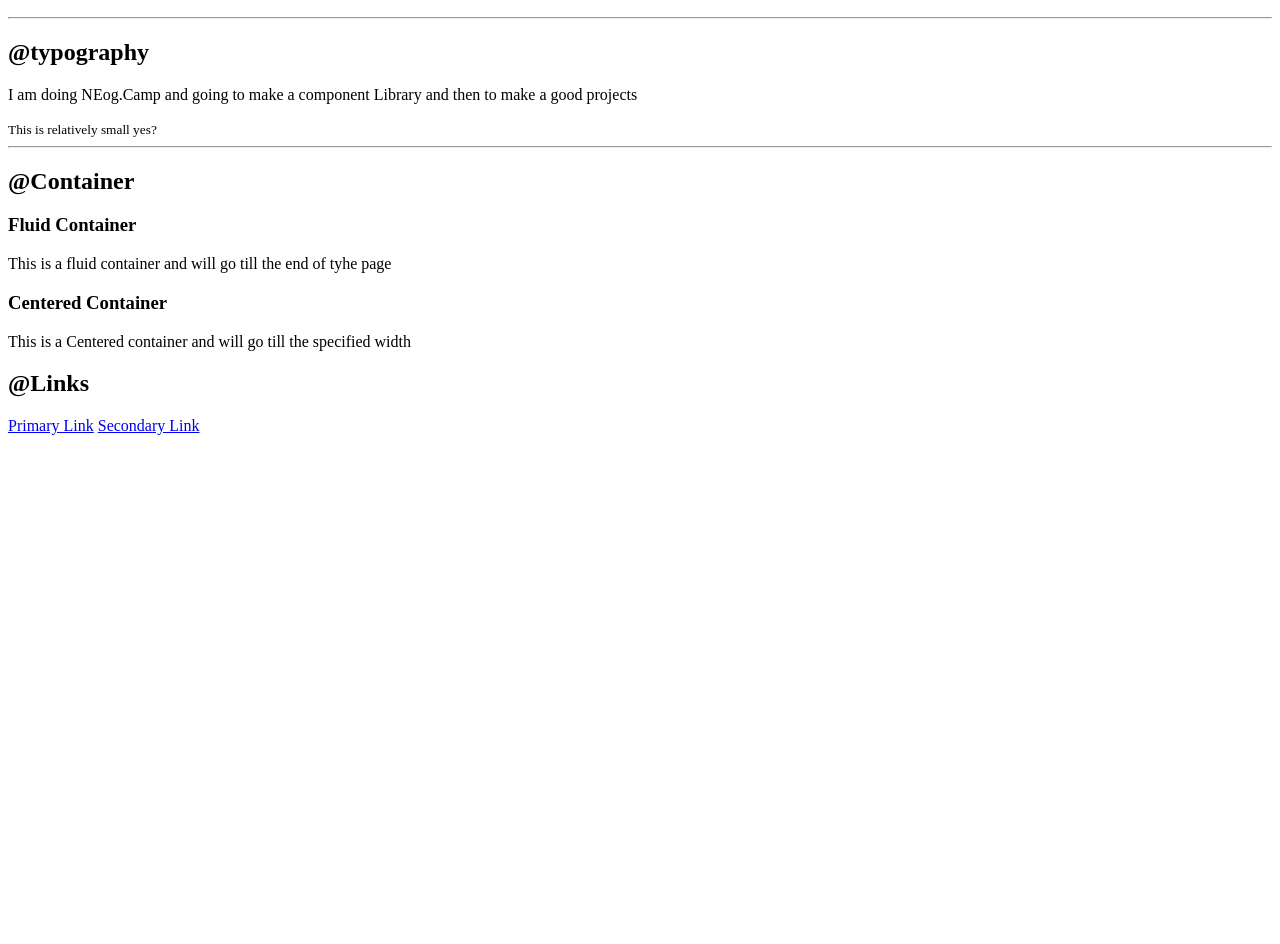
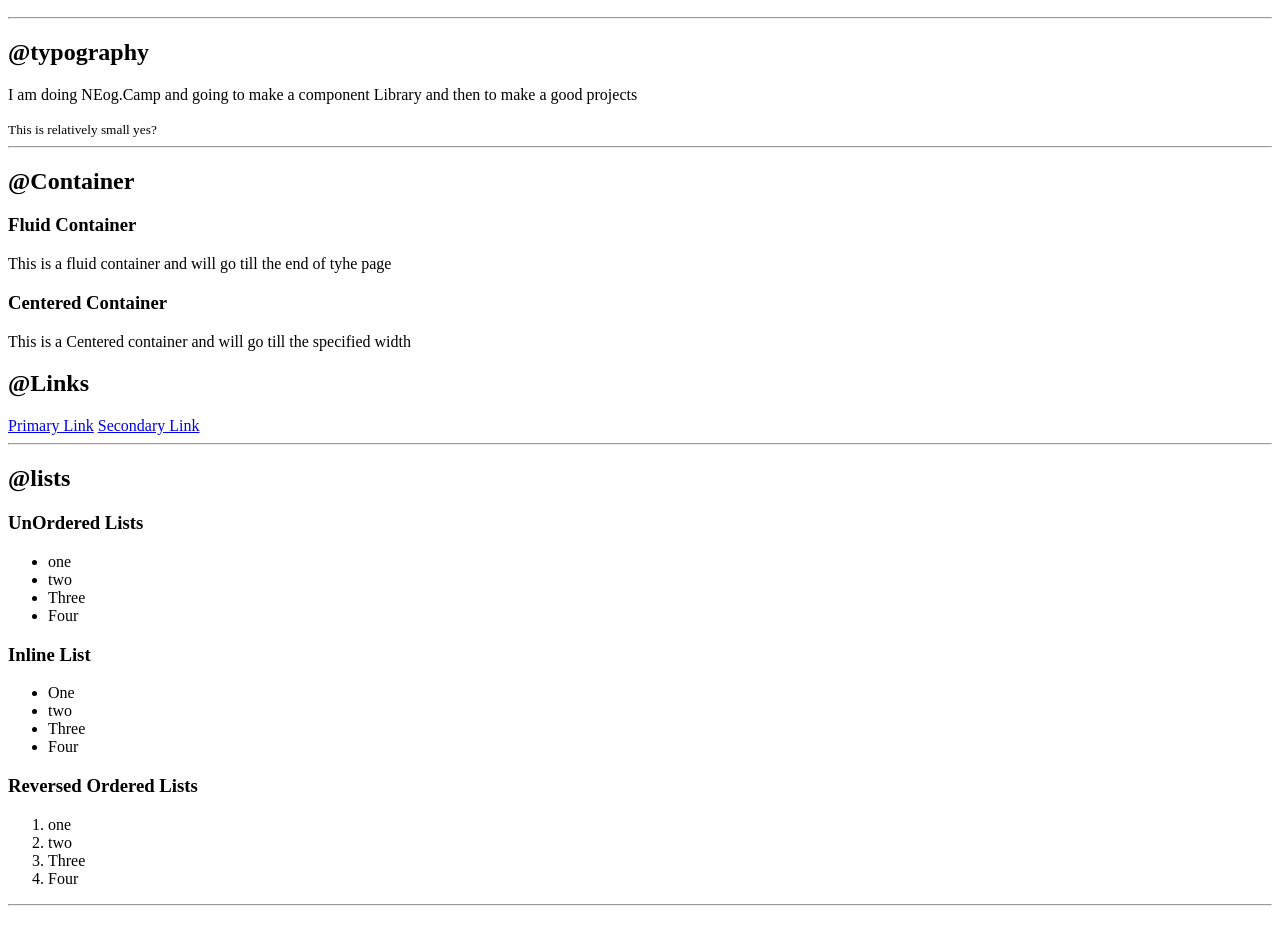
Before and after one commit to JYDP02/HTML-CSS_Library, a plain HTML site: page index.html in a window 1280 px wide. Shown: the part 110-1054 px from the top of the page. Before the commit the page ends 800 px from the top, so only its background shows below. Drawn offline with Linux system fonts and the light colour scheme.

Commit message:
update: added lists
added some informations

```diff
--- a/index.html
+++ b/index.html
@@ -24,5 +24,35 @@
     <a href="/">Primary Link</a>
     <a href="/">Secondary Link</a>
 
+    <hr>
+
+    <h2>@lists</h2>
+    <h3>UnOrdered Lists</h3>
+    <ul>
+        <li>one </li>
+        <li>two </li>
+        <li>Three </li>
+        <li>Four </li>
+    </ul>
+
+    <h3>Inline List</h3>
+    <ul>
+        <li>One </li>
+        <li>two </li>
+        <li>Three </li>
+        <li>Four </li>
+    </ul>
+
+    <h3>Reversed Ordered Lists</h3>
+    <ol>
+        <li>one </li>
+        <li>two </li>
+        <li>Three </li>
+        <li>Four </li>
+    </ol>
+
+    <hr>
+    <div style="height: 30vh;"></div>
+
 </body>
 </html>
```
